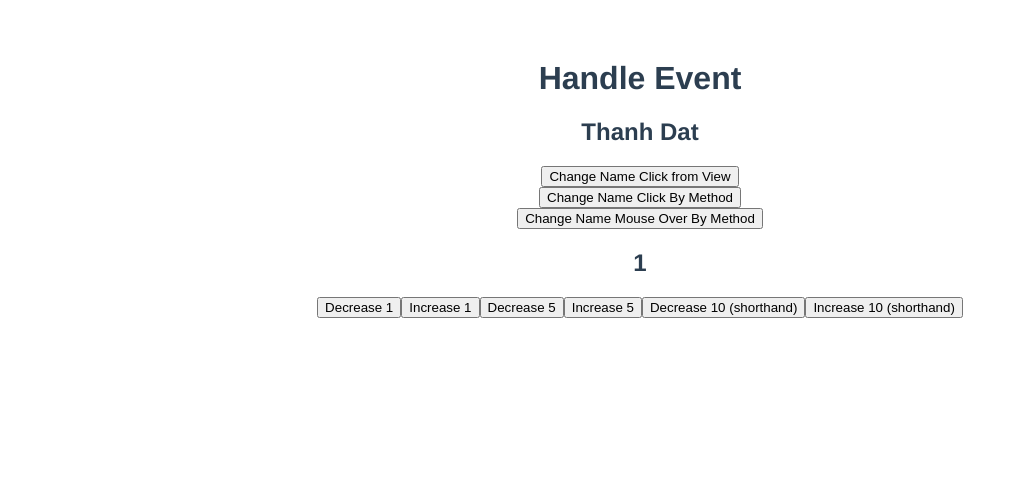
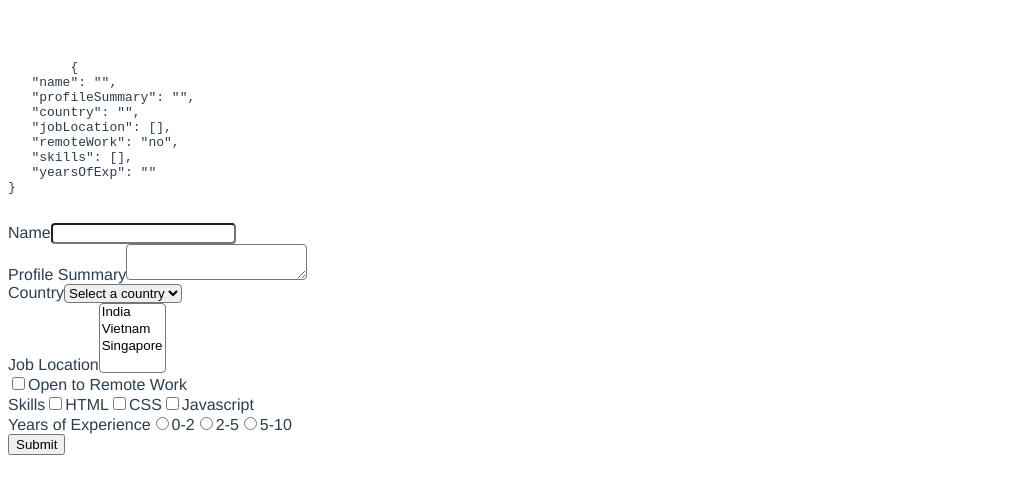
Before and after one commit to dattruong88vn/education-vue3js, a Vue app in the folder first-project/: page / in a window 1280 px wide. Shown: the top 494 px of the page, without its empty margins (0-1018 px from the left). Built offline with nearby package versions, Linux system fonts and the light colour scheme.

Commit message:
form handle

```diff
--- a/first-project/src/App.vue
+++ b/first-project/src/App.vue
@@ -3,7 +3,8 @@
   <!-- <ConditionalRendering /> -->
   <!-- <ListRendering /> -->
   <!-- <MethodEvent /> -->
-  <HandleEvent />
+  <!-- <HandleEvent /> -->
+  <FormHandling />
 </template>
 
 <script>
@@ -11,7 +12,8 @@
 // import ConditionalRendering from "./components/ConditionalRendering.vue";
 // import ListRendering from "./components/ListRendering.vue";
 // import MethodEvent from "./components/MethodEvent.vue";
-import HandleEvent from "./components/HandleEvent.vue";
+// import HandleEvent from "./components/HandleEvent.vue";
+import FormHandling from "./components/FormHandling.vue";
 
 export default {
   name: "App",
@@ -20,7 +22,8 @@ export default {
     // ConditionalRendering,
     // ListRendering,
     // MethodEvent,
-    HandleEvent,
+    // HandleEvent,
+    FormHandling,
   },
 };
 </script>
@@ -30,7 +33,7 @@ export default {
   font-family: Avenir, Helvetica, Arial, sans-serif;
   -webkit-font-smoothing: antialiased;
   -moz-osx-font-smoothing: grayscale;
-  text-align: center;
+  /* text-align: center; */
   color: #2c3e50;
   margin-top: 60px;
 }
--- /dev/null
+++ b/first-project/src/components/FormHandling.vue
@@ -0,0 +1,139 @@
+<template>
+  <div>
+    <pre>
+        {{ JSON.stringify(formValues, null, 3) }}
+    </pre>
+  </div>
+  <form @submit="submitForm">
+    <div>
+      <label for="name">Name</label>
+      <input id="name" type="text" v-model="formValues.name" />
+    </div>
+
+    <div>
+      <label for="profile">Profile Summary</label>
+      <textarea id="profile" v-model="formValues.profileSummary"></textarea>
+    </div>
+
+    <div>
+      <label for="country">Country</label>
+      <select name="country" v-model="formValues.country">
+        <option value="">Select a country</option>
+        <option value="india">India</option>
+        <option value="vietnam">Vietnam</option>
+        <option value="singapore">Singapore</option>
+      </select>
+    </div>
+
+    <div>
+      <label for="job">Job Location</label>
+      <select name="job" id="job" multiple v-model="formValues.jobLocation">
+        <option value="india">India</option>
+        <option value="vietnam">Vietnam</option>
+        <option value="singapore">Singapore</option>
+      </select>
+    </div>
+
+    <div>
+      <input
+        type="checkbox"
+        name="remote"
+        id="remote"
+        v-model="formValues.remoteWork"
+        true-value="yes"
+        false-value="no"
+      />
+      <label for="remote">Open to Remote Work</label>
+    </div>
+
+    <div>
+      <label>Skills</label>
+      <input
+        type="checkbox"
+        name="html"
+        id="html"
+        value="html"
+        v-model="formValues.skills"
+      />
+      <label for="html">HTML</label>
+      <input
+        type="checkbox"
+        name="css"
+        id="css"
+        value="css"
+        v-model="formValues.skills"
+      />
+      <label for="css">CSS</label>
+      <input
+        type="checkbox"
+        name="js"
+        id="js"
+        value="js"
+        v-model="formValues.skills"
+      />
+      <label for="js">Javascript</label>
+    </div>
+
+    <div>
+      <label>Years of Experience</label>
+      <input
+        type="radio"
+        id="0-2"
+        value="0-2"
+        v-model="formValues.yearsOfExp"
+      />
+      <label for="0-2">0-2</label>
+      <input
+        type="radio"
+        id="2-5"
+        value="2-5"
+        v-model="formValues.yearsOfExp"
+      />
+      <label for="2-5">2-5</label>
+      <input
+        type="radio"
+        id="5-10"
+        value="5-10"
+        v-model="formValues.yearsOfExp"
+      />
+      <label for="5-10">5-10</label>
+    </div>
+
+    <div>
+      <button>Submit</button>
+    </div>
+  </form>
+</template>
+
+<script>
+import { toRaw } from "vue";
+export default {
+  data() {
+    return {
+      formValues: {
+        name: "",
+        profileSummary: "",
+        country: "",
+        jobLocation: [],
+        remoteWork: "no",
+        skills: [],
+        yearsOfExp: "",
+      },
+    };
+  },
+  methods: {
+    submitForm(event) {
+      event.preventDefault();
+      console.log(toRaw(this.formValues));
+    },
+  },
+};
+</script>
+
+<style scoped>
+input,
+textarea,
+select {
+  border-radius: 4px;
+}
+</style>
```
